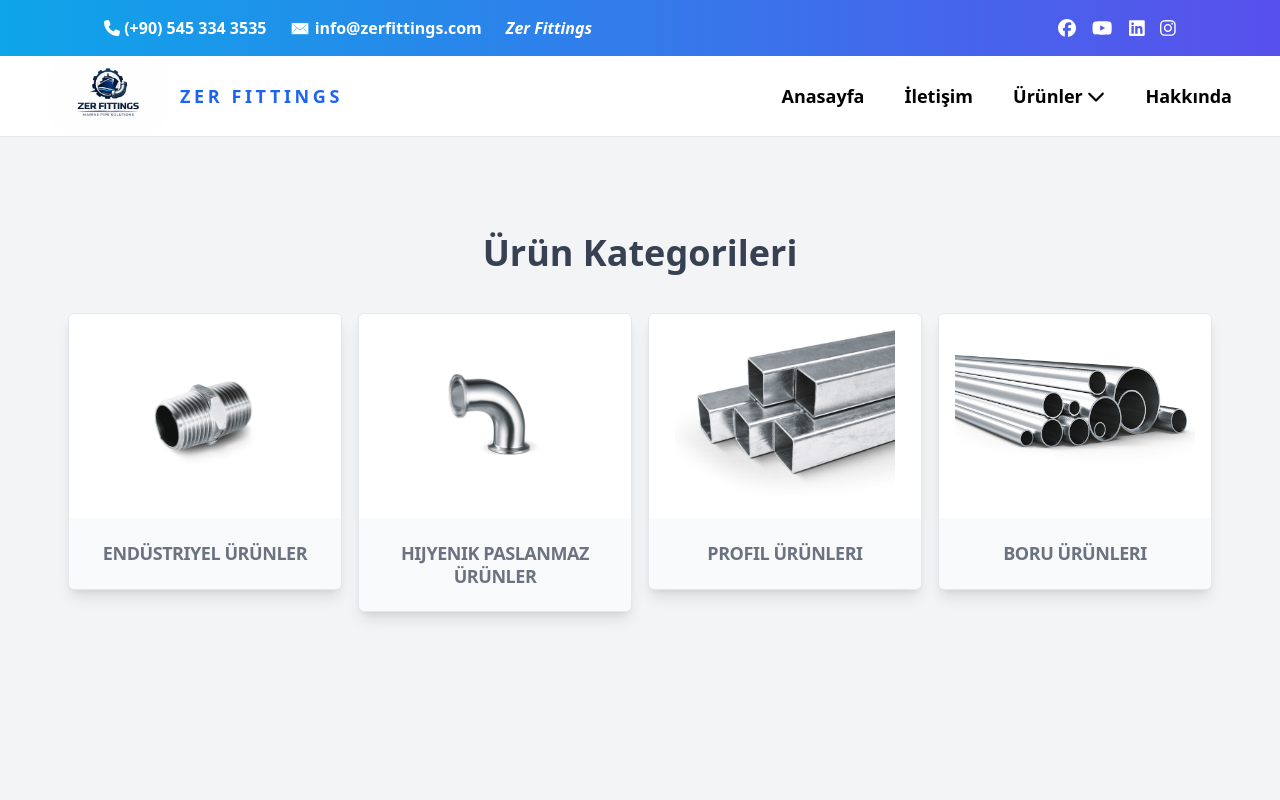
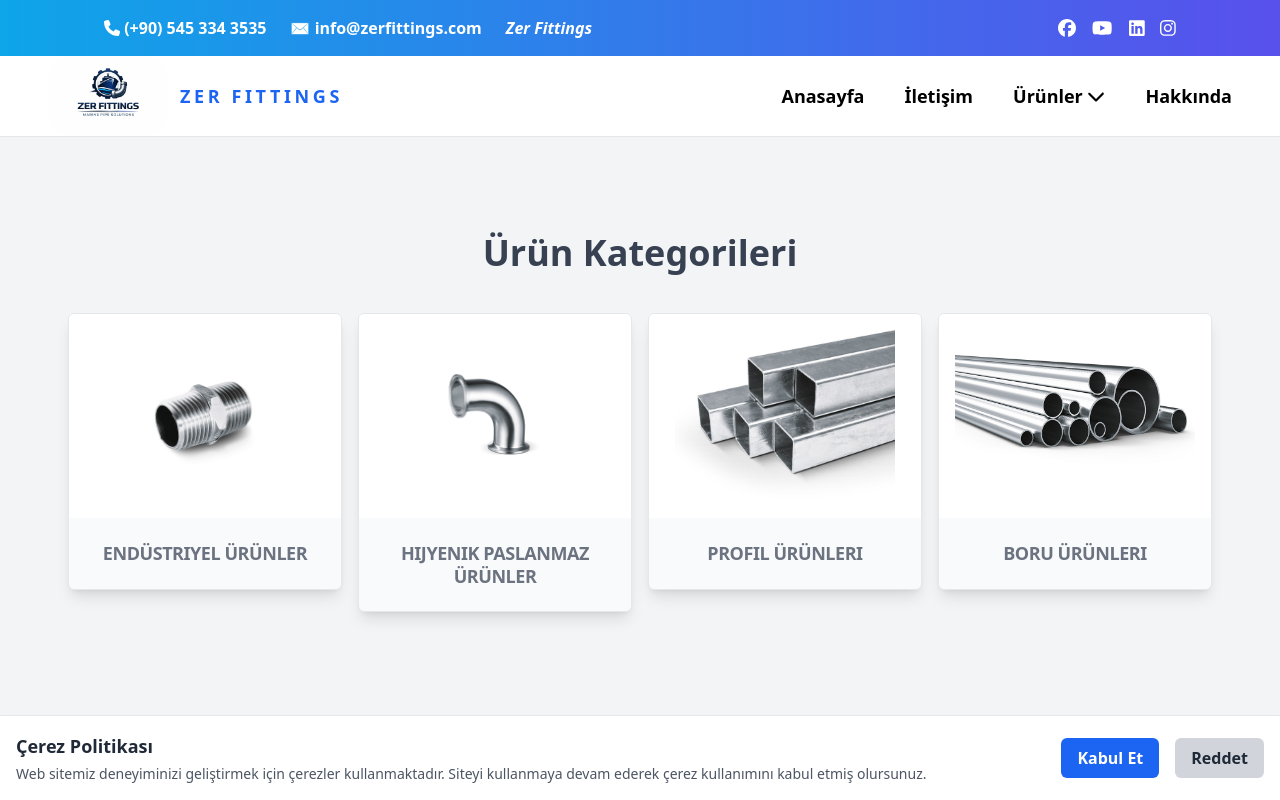
Before and after one commit to erenlerfirat/zerfittings, a React (Create React App) app: page / in a window 1280 px wide. Built offline with nearby package versions, Linux system fonts and the light colour scheme.

Commit message:
cookie policy added

```diff
--- /dev/null
+++ b/src/components/common/CookiePolicyModal.js
@@ -0,0 +1,68 @@
+import { useState, useEffect } from "react";
+
+const CookiePolicyModal = () => {
+  const [showModal, setShowModal] = useState(false);
+
+  useEffect(() => {
+    const accepted = localStorage.getItem("cookieAccepted");
+    if (!accepted) setShowModal(true);
+  }, []);
+
+  const handleAccept = () => {
+    localStorage.setItem("cookieAccepted", "true");
+    setShowModal(false);
+  };
+
+  const handleReject = () => {
+    localStorage.setItem("cookieAccepted", "false");
+    setShowModal(false);
+  };
+
+  if (!showModal) return null;
+
+  return (
+    <div className="fixed bottom-0 left-0 w-full z-50 flex justify-center">
+      <div className="bg-white w-full p-4 shadow-lg border-t border-gray-200 flex flex-col md:flex-row items-start md:items-center justify-between gap-4 md:gap-6 animate-fadeIn">
+
+        {/* Text */}
+        <div className="flex-1">
+          <h2 className="text-lg font-semibold text-gray-800">
+            Çerez Politikası
+          </h2>
+          <p className="mt-1 text-sm text-gray-600">
+            Web sitemiz deneyiminizi geliştirmek için çerezler kullanmaktadır. Siteyi kullanmaya devam ederek çerez kullanımını kabul etmiş olursunuz.
+          </p>
+        </div>
+
+        {/* Buttons */}
+        <div className="flex gap-2 md:gap-4 flex-wrap mt-2 md:mt-0 w-full md:w-auto">
+          <button
+            onClick={handleAccept}
+            className="bg-blue-600 hover:bg-blue-700 text-white font-semibold px-4 py-2 rounded-md w-full md:w-auto transition-colors"
+          >
+            Kabul Et
+          </button>
+          <button
+            onClick={handleReject}
+            className="bg-gray-300 hover:bg-gray-400 text-gray-800 font-semibold px-4 py-2 rounded-md w-full md:w-auto transition-colors"
+          >
+            Reddet
+          </button>
+        </div>
+      </div>
+
+      {/* Tailwind animation */}
+      <style jsx>{`
+        @keyframes fadeIn {
+          from { opacity: 0; transform: translateY(50px); }
+          to { opacity: 1; transform: translateY(0); }
+        }
+        .animate-fadeIn {
+          animation: fadeIn 0.3s ease-out;
+        }
+      `}</style>
+    </div>
+  );
+};
+
+export default CookiePolicyModal;
--- a/src/components/pages/Home/Home.js
+++ b/src/components/pages/Home/Home.js
@@ -5,11 +5,13 @@ import Slider from './Slider.js'
 import Process from './Process.js'
 import ProductsCard from './ProductMenu/ProductsCard.js'
 import FeatureSection from './FeatureSection.js'
+import CookiePolicyModal from '../../common/CookiePolicyModal.js'
 
 function Home() {
     return (
         <div className=" h-screen w-screen overflow-x-hidden">
             <MainNavigation />
+            <CookiePolicyModal />
             <ProductsCard />
             <Process/>
             <FeatureSection />
```
